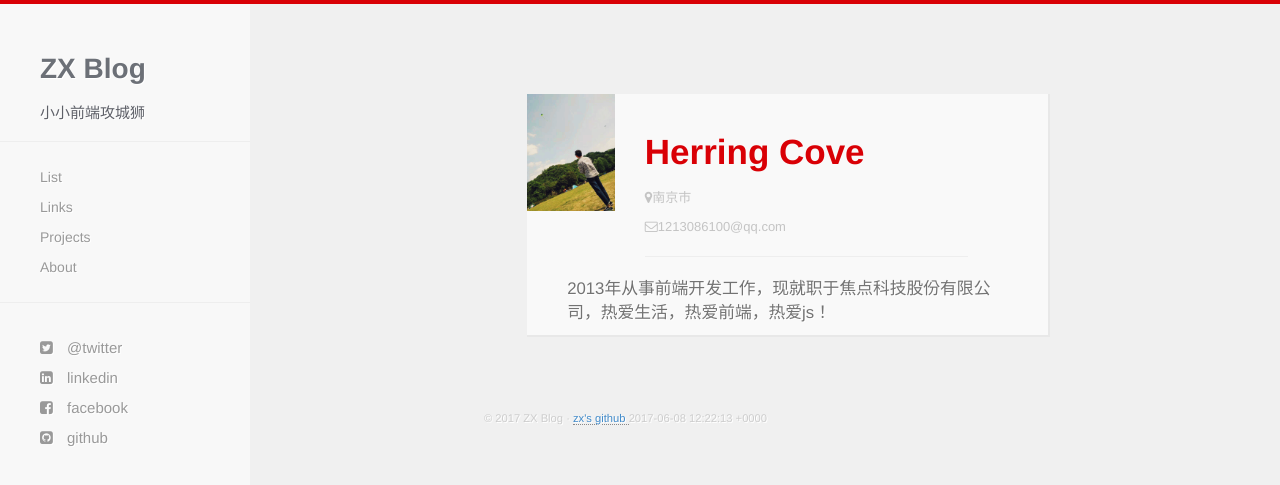
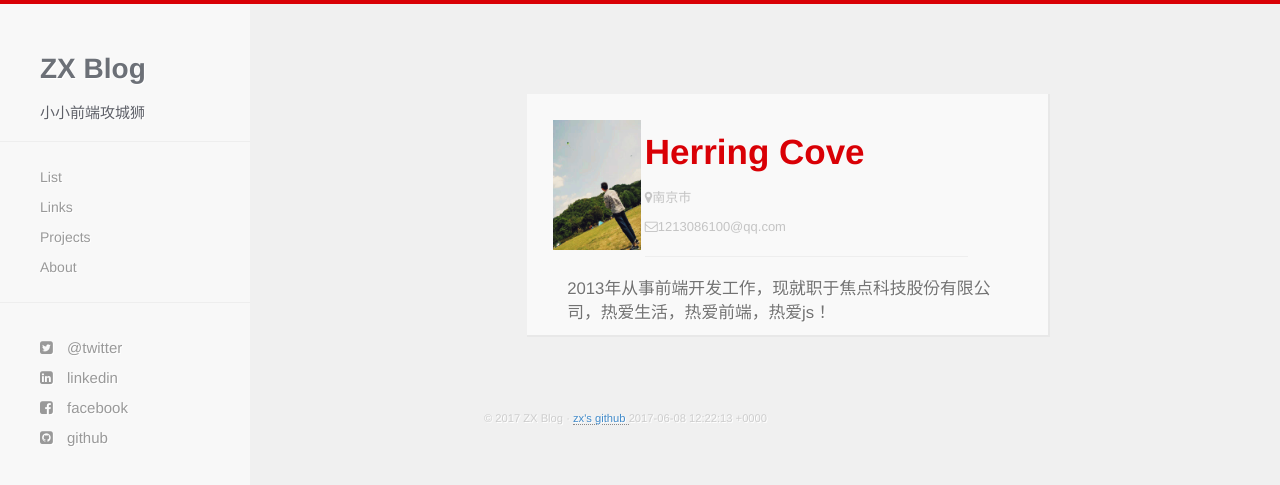
Before and after one commit to GITxiangzhang/GITxiangzhang.github.io, a Jekyll site: the page built from about.html, in a window 1280 px wide. Shown: the top 485 px of the page. Built offline with Jekyll 4.4.1, drawn with Linux system fonts in a browser that asks for light colours; nearby versions of some CDN libraries; Markdown is read by kramdown in place of the engine named in the settings.

Commit message:
change style

```diff
--- a/css/hc.css
+++ b/css/hc.css
@@ -384,7 +384,10 @@ img
 {
   max-width:100%;
 }
-
+#meimage{
+  height: 130px;
+  margin: 26px;
+}
 #article
 {
   margin-bottom:30px;
@@ -750,8 +753,5 @@ time
   height: 50%;
   font-size: small;
 }
-#meimage{
-  height: 130px;
-  margin: 26px;
+
 }
-}
```
